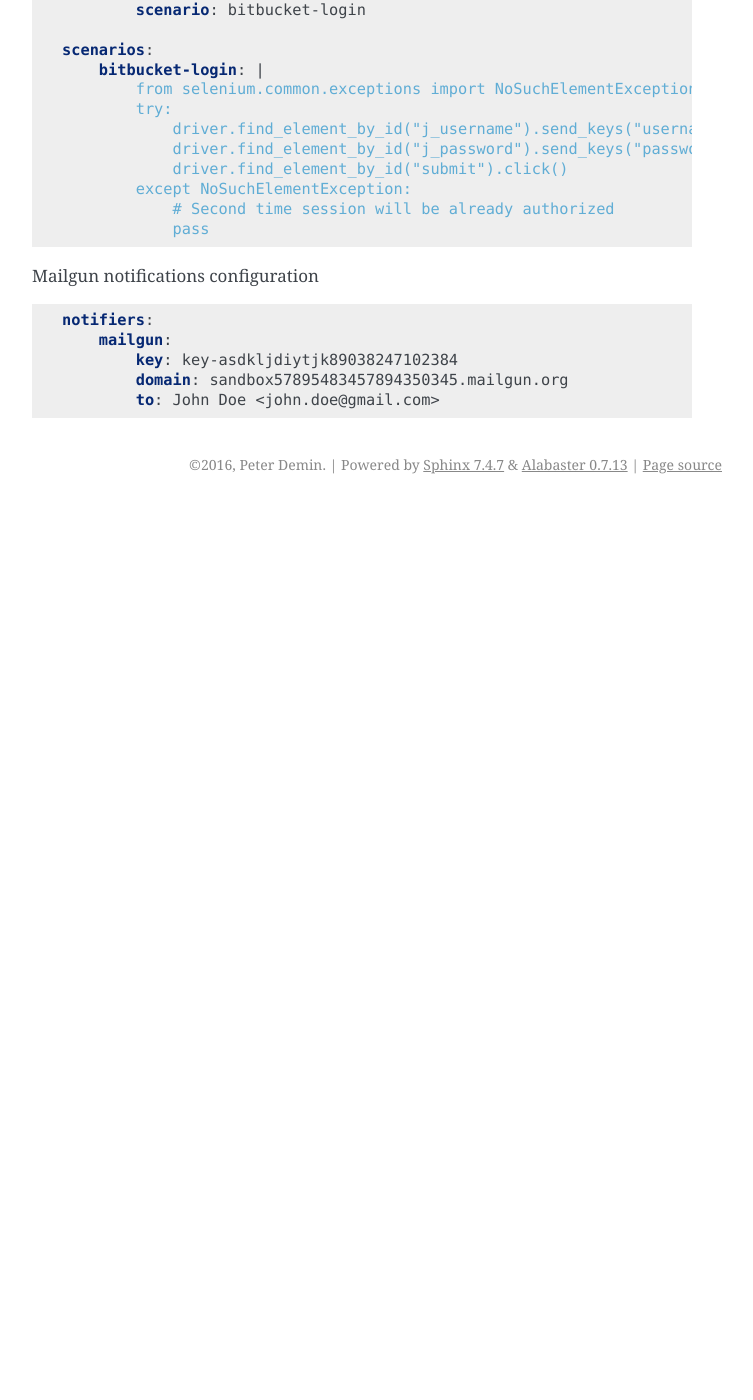
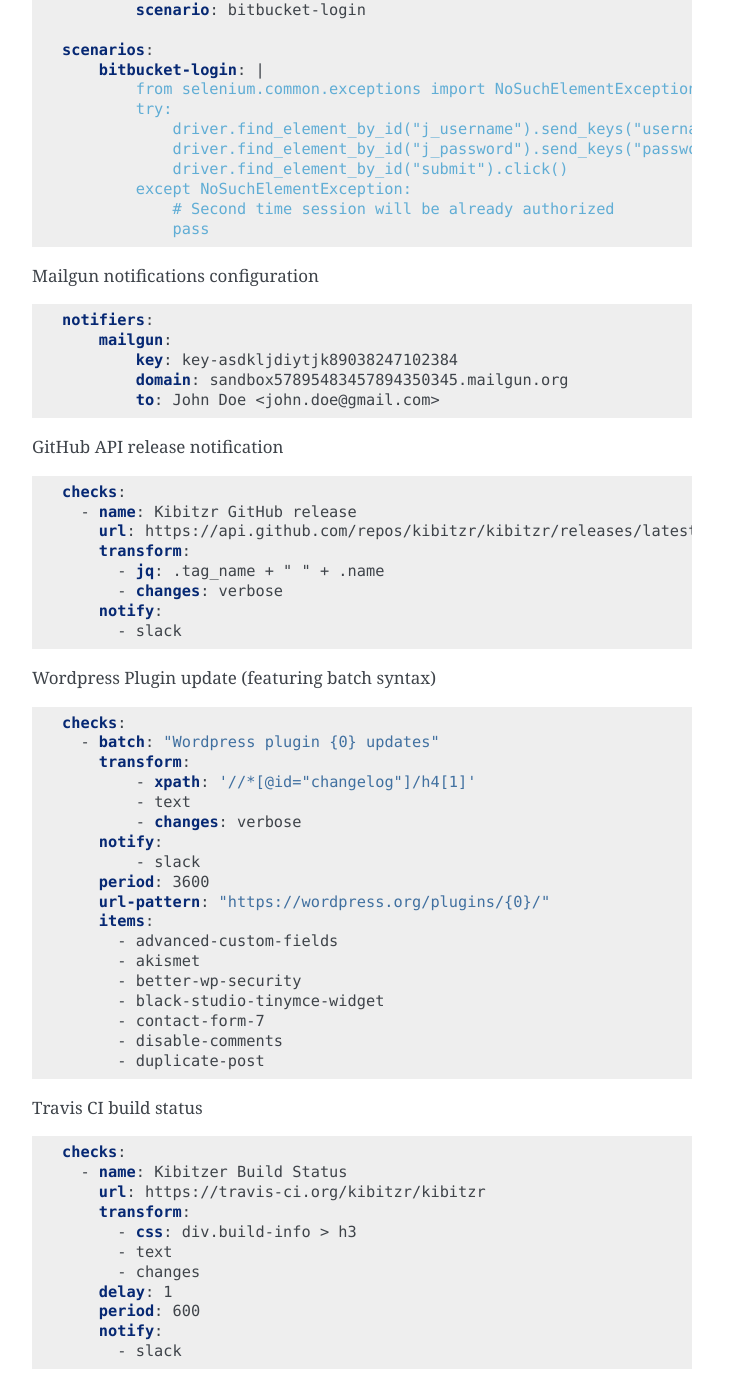
Before and after one commit to kibitzr/kibitzr, a Sphinx documentation site: the page built from docs/recipes.rst, in a window 1280 px wide and 1400 px high, scrolled down 898 px. Shown: the whole window, without its empty margins (388-1141 px from the left). Built offline with Sphinx 7.4.7, drawn with Linux system fonts in a browser that asks for light colours; before the commit the page ends 1402 px from its top, so only the background shows below that.

```diff
--- a/docs/recipes.rst
+++ b/docs/recipes.rst
@@ -70,3 +70,58 @@
             key: key-asdkljdiytjk89038247102384
             domain: sandbox57895483457894350345.mailgun.org
             to: John Doe <john.doe@gmail.com>
+
+
+GitHub API release notification
+
+.. code-block:: yaml
+
+    checks:
+      - name: Kibitzr GitHub release
+        url: https://api.github.com/repos/kibitzr/kibitzr/releases/latest
+        transform:
+          - jq: .tag_name + " " + .name
+          - changes: verbose
+        notify:
+          - slack
+
+
+Wordpress Plugin update (featuring batch syntax)
+
+.. code-block:: yaml
+
+    checks:
+      - batch: "Wordpress plugin {0} updates"
+        transform:
+            - xpath: '//*[@id="changelog"]/h4[1]'
+            - text
+            - changes: verbose
+        notify:
+            - slack
+        period: 3600
+        url-pattern: "https://wordpress.org/plugins/{0}/"
+        items:
+          - advanced-custom-fields
+          - akismet
+          - better-wp-security
+          - black-studio-tinymce-widget
+          - contact-form-7
+          - disable-comments
+          - duplicate-post
+
+
+Travis CI build status
+
+.. code-block:: yaml
+
+    checks:
+      - name: Kibitzer Build Status
+        url: https://travis-ci.org/kibitzr/kibitzr
+        transform:
+          - css: div.build-info > h3
+          - text
+          - changes
+        delay: 1
+        period: 600
+        notify:
+          - slack
```
Also changed, not shown: 1 other file.
